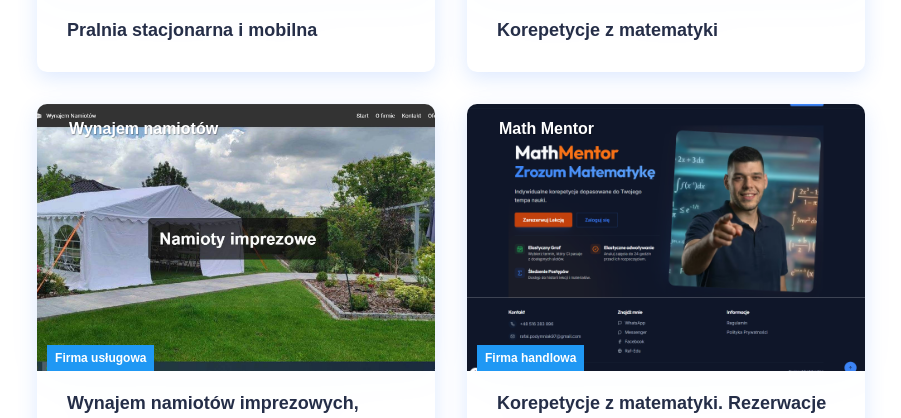
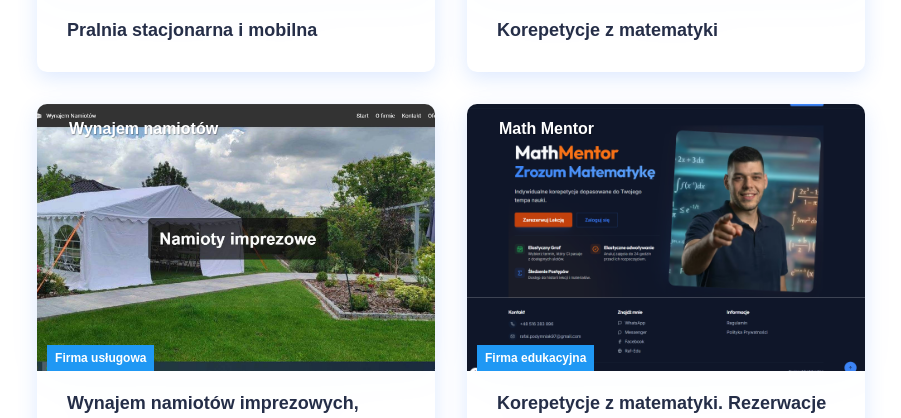
Before and after one commit to AdamBabinicz/najlepsze-firmy, a React (Create React App) app: page / in a window 1280 px wide. Shown: the part 5057-5475 px from the top of the page, without its empty margins (189-1090 px from the left). Built offline with nearby package versions, Linux system fonts and the light colour scheme.

Commit message:
Firma edukacyjna

```diff
--- a/src/components/pages/Products/Cards.js
+++ b/src/components/pages/Products/Cards.js
@@ -130,7 +130,7 @@ function Cards() {
               <CardItem
                 src="images/korki.png"
                 text="Korepetycje z matematyki. Rezerwacje terminów online."
-                label="Firma handlowa"
+                label="Firma edukacyjna"
                 path=""
                 url={
                   <a
```
